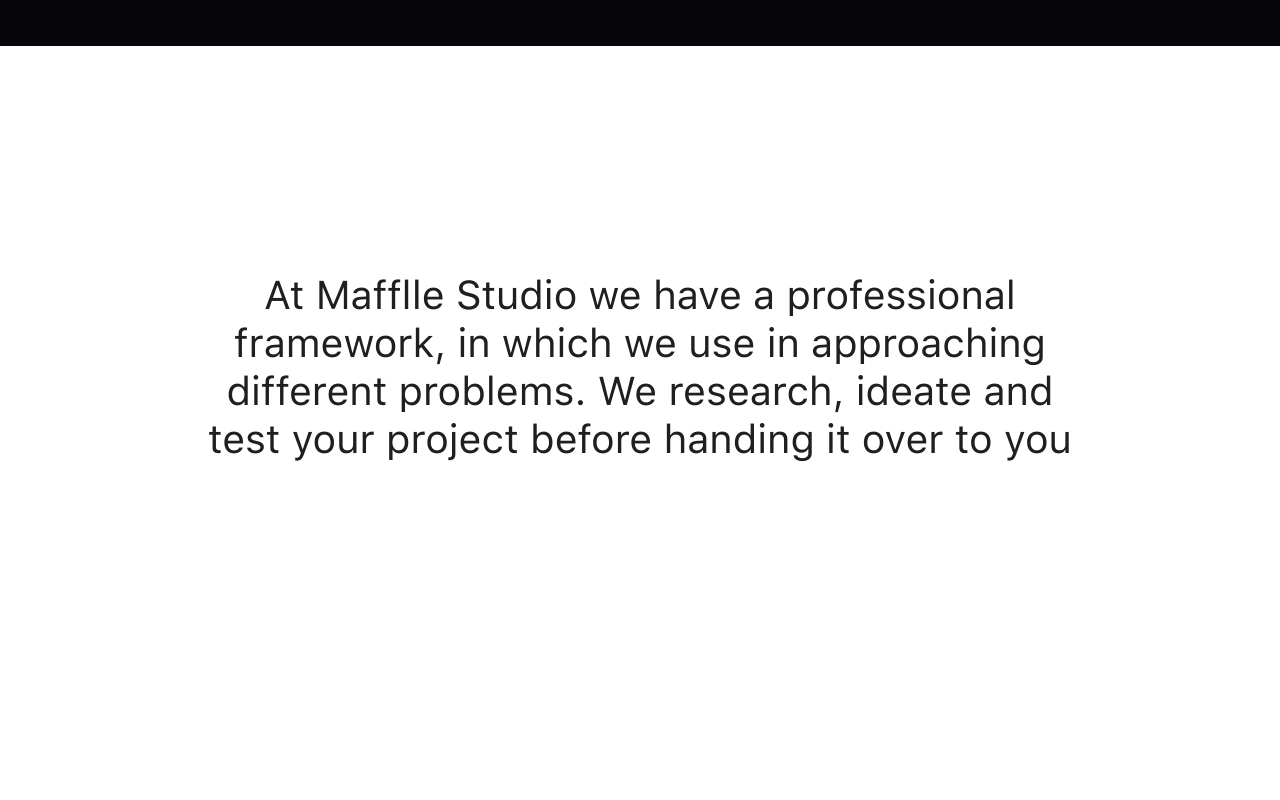
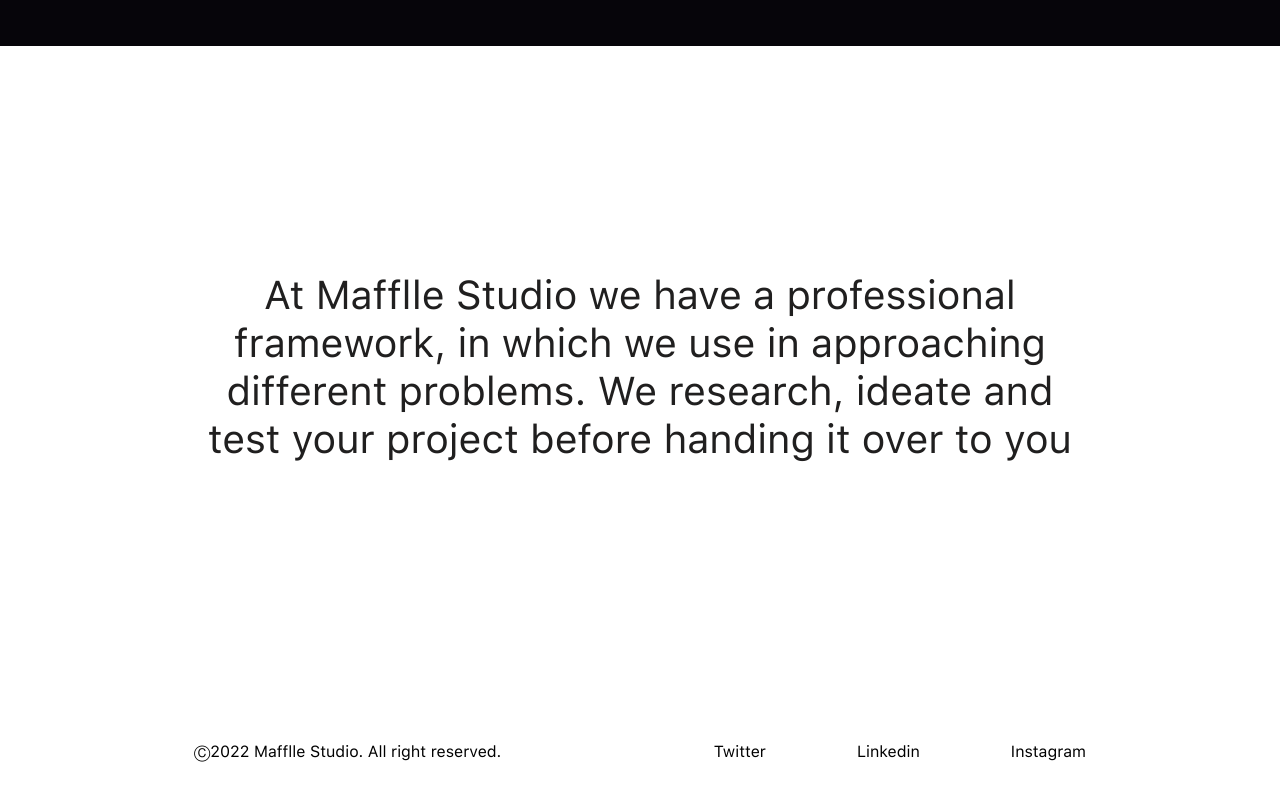
Before and after one commit to Mafflle/Mafflle-Website, a SvelteKit app: page / in a window 1280 px wide. Shown: the part 3544-4344 px from the top of the page. Before the commit the page ends 4230 px from the top, so only its background shows below. Built offline with nearby package versions, Linux system fonts and the light colour scheme.

Commit message:
Added footer

```diff
--- /dev/null
+++ b/src/lib/Footer.svelte
@@ -0,0 +1,10 @@
+<div class="footer-container xl:px-[12.125rem] px-[2.5rem] py-[3.313rem]">
+	<div class="footer flex justify-between w-full items-center">
+		<div class="copyright">Ⓒ2022 Mafflle Studio. All right reserved.</div>
+		<div class="social-links flex items-center gap-[5.688rem]">
+			<a href="/" class="link">Twitter</a>
+			<a href="/" class="link">Linkedin</a>
+			<a href="/" class="link">Instagram</a>
+		</div>
+	</div>
+</div>
--- a/src/routes/+page.svelte
+++ b/src/routes/+page.svelte
@@ -1,5 +1,6 @@
 <script>
 	import About from '$lib/About.svelte';
+	import Footer from '$lib/Footer.svelte';
 	import Hero from '$lib/Hero.svelte';
 	import Navbar from '$lib/Navbar.svelte';
 	import Services from '$lib/Services.svelte';
@@ -13,3 +14,4 @@
 <Works />
 <Services />
 <Story />
+<Footer />
```
